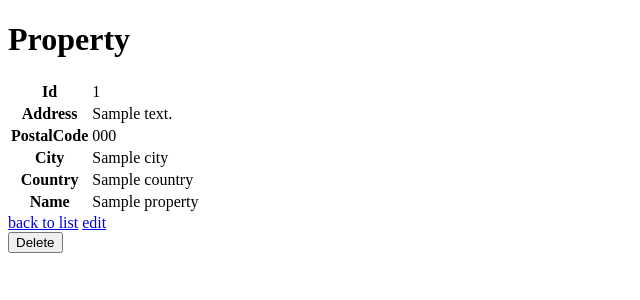
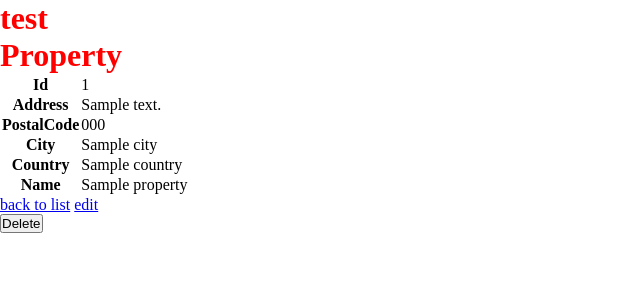
Before and after one commit to mmeitesDIM/symfony-price-hotel, a Symfony app: template templates/property/show.html.twig in a window 1280 px wide. Shown: the top 300 px of the page, without its empty margins (0-640 px from the left). Run offline with Twig, Linux system fonts and the light colour scheme; the template is opened without the code that fills it: most values are stand-ins (such as "Sample title", 1, 10 or a date in 2020); some libraries are stand-ins or nearby versions.

Commit message:
Add style.css and davIcon

```diff
--- /dev/null
+++ b/public/style.css
@@ -0,0 +1,8 @@
+*{
+    margin: 0px;
+    padding: 0px;
+}
+
+h1 {
+    color: red;
+}
--- a/templates/base.html.twig
+++ b/templates/base.html.twig
@@ -4,8 +4,11 @@
         <meta charset="UTF-8">
         <title>{% block title %}Welcome!{% endblock %}</title>
         {% block stylesheets %}{% endblock %}
+        <link rel="stylesheet" type="text/css" href="{{ asset('style.css') }}">
+        <link rel="icon" type="image/x-icon" href="{{ asset('favicon.ico') }}" />
     </head>
     <body>
+        <h1>test</h1>
         {% block body %}{% endblock %}
         {% block javascripts %}{% endblock %}
     </body>
```
Also changed, not shown: templates/home_page/index.html.twig (+2 -7 lines), public/favicon.ico (added).
